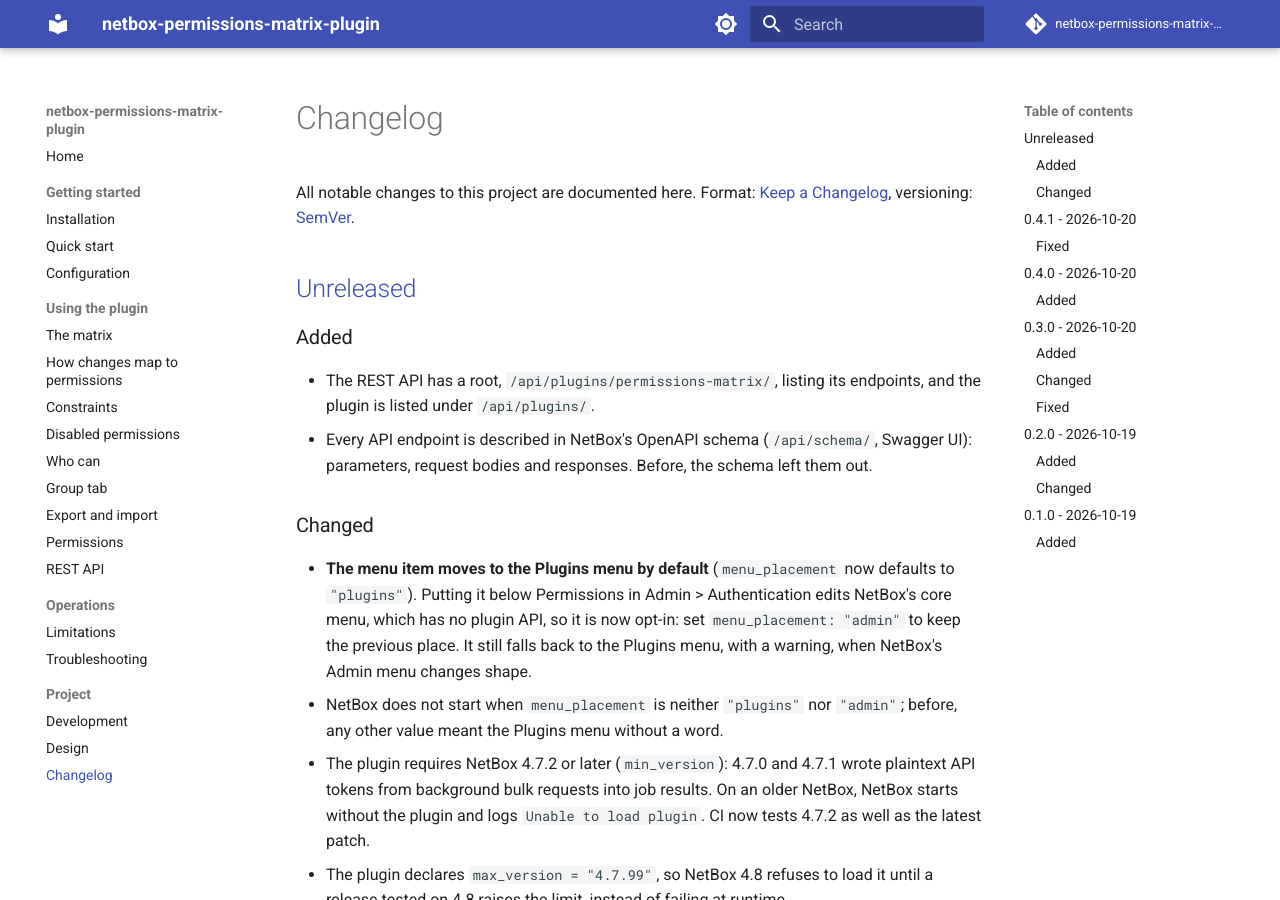
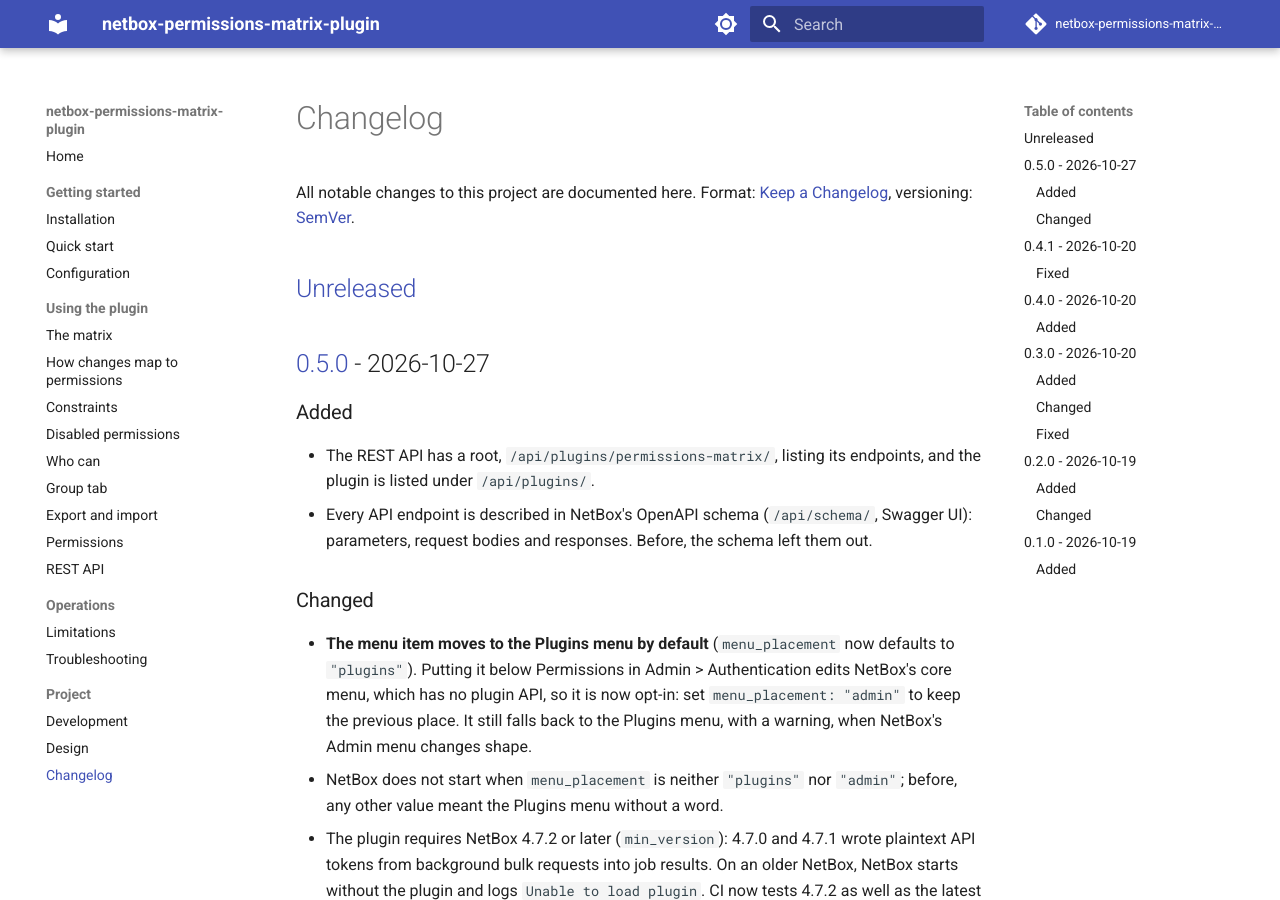
Before and after one commit to thomaschristory/netbox-permissions-matrix-plugin, an MkDocs documentation site: the page built from docs/changelog.md, in a window 1280 px wide and 900 px high. Built offline with MkDocs 1.6.1 and Material for MkDocs 9.7.7, drawn with Linux system fonts in a browser that asks for light colours; comment, search, counter and statistics services are not loaded.

Commit message:
chore: release 0.5.0 (#50)
- version 0.5.0; CHANGELOG Unreleased moved under 0.5.0
- compatibility tables in README and docs/index.md get a 0.5 row
  (NetBox 4.7.2 to 4.7.x), as the release steps require when min_version
  or max_version changes (found by the pre-release review)

Claude-Session: https://claude.ai/code/session_01HqtbCCP6dbNr2sd9AVriBu

```diff
--- a/CHANGELOG.md
+++ b/CHANGELOG.md
@@ -4,6 +4,8 @@ All notable changes to this project are documented here. Format: [Keep a Changel
 versioning: [SemVer](https://semver.org/).
 
 ## [Unreleased]
+
+## [0.5.0] - 2026-10-27
 
 ### Added
 
@@ -139,7 +141,8 @@ versioning: [SemVer](https://semver.org/).
   group tab, export and import, permissions, REST API, limitations, troubleshooting and development.
 - Project scaffold: plugin configuration, settings, CI, release and documentation workflows, development stack.
 
-[Unreleased]: https://github.com/thomaschristory/netbox-permissions-matrix-plugin/compare/v0.4.1...HEAD
+[Unreleased]: https://github.com/thomaschristory/netbox-permissions-matrix-plugin/compare/v0.5.0...HEAD
+[0.5.0]: https://github.com/thomaschristory/netbox-permissions-matrix-plugin/compare/v0.4.1...v0.5.0
 [0.4.1]: https://github.com/thomaschristory/netbox-permissions-matrix-plugin/compare/v0.4.0...v0.4.1
 [0.4.0]: https://github.com/thomaschristory/netbox-permissions-matrix-plugin/compare/v0.3.0...v0.4.0
 [0.3.0]: https://github.com/thomaschristory/netbox-permissions-matrix-plugin/compare/v0.2.0...v0.3.0
--- a/netbox_permissions_matrix_plugin/version.py
+++ b/netbox_permissions_matrix_plugin/version.py
@@ -1 +1 @@
-__version__ = "0.4.1"
+__version__ = "0.5.0"
```
Also changed, not shown: README.md (+1 -0 lines), docs/index.md (+1 -0 lines).
